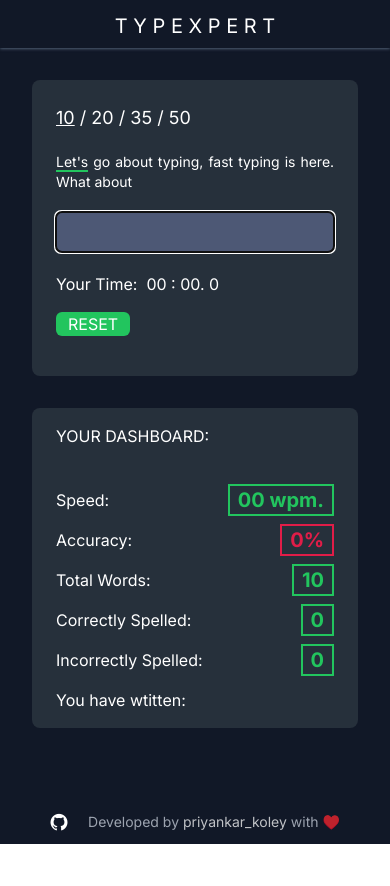
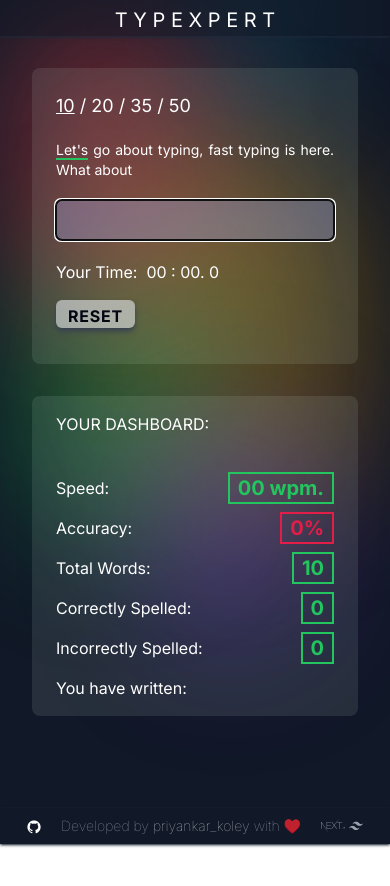
Before and after one commit to priyankarkoley/Typexpert, a Next.js app: page / in a window 390 px wide. Shown: the top 886 px of the page. Built offline with nearby package versions, Linux system fonts and the light colour scheme.

Commit message:
Mobile responsiveness left

```diff
--- a/src/app/page.tsx
+++ b/src/app/page.tsx
@@ -36,11 +36,11 @@
   return (
       <div className="h-screen w-full relative flex-col justify-center">
         <div className="absolute -z-50 bg-fixed bg-gray-900 w-full h-full">
-          <div className="hidden sm:block opacity-40 blur-3xl rounded-full w-64 h-64 absolute top-1/2 -mt-10 left-2/3 -ml-32 animate-circlesm z-10 bg-violet-800"></div>
-          <div className="hidden sm:block opacity-40 blur-3xl rounded-full w-96 h-96 absolute top-1/2 -mt-72 left-1/2 -ml-32 animate-circlemd -z-50 bg-yellow-600"></div>
-          <div className="hidden sm:block opacity-40 blur-3xl rounded-full w-80 h-80 absolute top-1/2 -mt-80 left-1/3 -ml-32 animate-circlexl z-20 bg-red-500"></div>
-          <div className="hidden sm:block opacity-40 blur-3xl rounded-full w-80 h-80 absolute top-1/2 -mt-10 left-1/3 -ml-32 animate-circlesm -z-20 bg-green-600"></div>
-          <div className="hidden sm:block opacity-40 blur-3xl rounded-full w-40 h-40 absolute top-1/2 -mt-96 left-2/3 -ml-12 animate-circlexl -z-20 bg-cyan-600"></div>
+          <div className="opacity-40 blur-3xl rounded-full sm:w-44 sm:h-64 w-44 h-64 absolute top-1/2 -mt-10 left-2/3 -ml-32 animate-circlesm z-10 bg-violet-800"></div>
+          <div className="opacity-40 blur-3xl rounded-full sm:w-64 sm:h-96 w-64 h-96 absolute top-1/2 -mt-72 left-1/2 -ml-32 animate-circlemd -z-50 bg-yellow-600"></div>
+          <div className="opacity-40 blur-3xl rounded-full sm:w-52 sm:h-80 w-52 h-80 absolute top-1/2 -mt-80 left-1/3 -ml-32 animate-circlexl z-20 bg-red-500"></div>
+          <div className="opacity-40 blur-3xl rounded-full sm:w-52 sm:h-80 w-52 h-80 absolute top-1/2 -mt-52 left-1/3 -ml-32 animate-circlesm -z-20 bg-green-600"></div>
+          <div className="opacity-40 blur-3xl rounded-full sm:w-20 sm:h-40 w-20 h-40 absolute top-1/2 -mt-96 left-2/3 -ml-12 animate-circlexl -z-20 bg-cyan-600"></div>
         </div>
         <Navbar />
         <div className="flex justify-center sm:my-10">
--- a/src/components/Dashboard.tsx
+++ b/src/components/Dashboard.tsx
@@ -80,7 +80,7 @@
           </span>
         </div>
         <div className="">
-          You have wtitten:
+          You have written:
           <div
           // className={`text-xl ${inCorrectCount?"border-rose-600 text-rose-600":"border-green-500 text-green-500"} inline-block absolute right-0 font-bold border-2 w-fit px-2`}
           >
--- a/src/components/Footer.tsx
+++ b/src/components/Footer.tsx
@@ -3,25 +3,37 @@
 
 export default function Footer() {
   return (
-    <div className="bg-gray-900 flex sticky md:absolute bottom-0 w-full text-sm lg:text-base text-gray-400 h-11 lg:h-13 justify-center items-center text-center space-x-5">
+    <div className="shadow-gray-800 shadow bg-gray-900 flex sticky md:absolute bottom-0 w-full text-sm lg:text-sm text-gray-400 h-9 lg:h-10 justify-center items-center text-center space-x-5">
       <Link
         href={"https://github.com/priyankarkoley/Typexpert"}
         target="_blank"
-        className="hover:animate-bounce pt-1 sm:absolute right-5 text-lg sm:text-xl md:text-2xl lg:text-3xl"
+        className="hover:animate-bounce pt-1 sm:absolute right-5 text-md sm:text-lg md:text-xl lg:text-2xl"
       >
         <i className="devicon-github-original text-white"></i>
       </Link>
-      <div className="w-fit">
+      <div className="w-fit font-thin">
         Developed by{" "}
         <Link
           target="_blank"
-          className="text-white hover:underline hover:cursor-pointer delay-1000 hover:text-lime-400 animate-pulse"
+          className="text-white hover:underline hover:cursor-pointer hover:text-lime-400 animate-pulse"
           href={"https://priyankarkoley.github.io/myspace/"}
         >
           priyankar_koley
         </Link>{" "}
         with <span className="animate-pulse text-white">♥️</span>
       </div>
+      <div className="sm:absolute left-1 flex items-center">
+        <Link
+          href={"https://nextjs.org"}
+          target="_blank"
+          className="devicon-nextjs-original-wordmark text-2xl sm:text-4xl pr-1 sm:pr-2"
+        ></Link>
+        <Link
+          href={"https://tailwindcss.com"}
+          target="_blank"
+          className="devicon-tailwindcss-plain text-md sm:text-lg font-thin"
+        ></Link>
+      </div>
     </div>
   );
 }
--- a/src/components/Main.tsx
+++ b/src/components/Main.tsx
@@ -42,7 +42,6 @@
   correctStore: number[];
   setCorrectStore: any;
 }) {
-
   const inputElement = useRef<any>(null);
 
   // useEffect(()=>{
@@ -50,7 +49,9 @@
   // },[wordCount,inputElement])
 
   const [i, setI] = useState<number>(0);
-  const [col, setCol] = useState<string>("bg-indigo-300 bg-opacity-30 text-white");
+  const [col, setCol] = useState<string>(
+    "bg-indigo-300 bg-opacity-30 text-white"
+  );
   const [int, setInt] = useState<NodeJS.Timer>();
   const [status, setStatus] = useState(0);
 
@@ -114,7 +115,8 @@
         setI(i + 1);
       }
       if (word === myGivenString[i] + " ") word = "";
-      if (myGivenString[i].includes(word)) setCol("text-white bg-indigo-300 bg-opacity-30");
+      if (myGivenString[i].includes(word))
+        setCol("text-white bg-indigo-300 bg-opacity-30");
       else setCol("text-white bg-red-400");
       if (word === myGivenString[i]) setCol("bg-green-400 text-black");
     }
@@ -257,7 +259,7 @@
         // placeholder="Press ENTER or SPACE to finish."
         ref={inputElement}
         autoFocus
-        className={`${col} p-2 w-full rounded-md`}
+        className={`${col} p-2 w-full rounded-md caret-neutral-50`}
         onChange={(e) => {
           start();
           setText(e.target.value);
--- a/src/components/Navbar.tsx
+++ b/src/components/Navbar.tsx
@@ -2,6 +2,6 @@
 
 export default function Navbar() {
   return (
-    <div className="bg-gray-900 flex sticky top-0 w-full text-xl lg:text-2xl text-white h-12 lg:h-13 justify-center shadow shadow-slate-600 items-center text-center"><div className="pt-1 ">T Y P E X P E R T</div></div>
+    <div className="bg-gray-900 bg-opacity-50 flex sticky top-0 w-full text-xl lg:text-2xl text-white h-9 lg:h-10 justify-center shadow shadow-slate-800 items-center text-center"><div className="pt-1 ">T Y P E X P E R T</div></div>
   );
 }
--- a/src/components/Timer.tsx
+++ b/src/components/Timer.tsx
@@ -19,7 +19,7 @@
         <div className="lg:flex items-center h-10 min-w-fit">
           Your Time:&nbsp; {/* ${time.h < 10 ? "0" + time.h : time.h} : */}
           {`
-          ${time.h==0?'':(time.h < 10 ? "0" + time.h: time.h) +':'}
+          ${time.h == 0 ? "" : (time.h < 10 ? "0" + time.h : time.h) + ":"}
 					${time.m < 10 ? "0" + time.m : time.m} :
 					${time.s < 10 ? "0" + time.s : time.s}.
 					${time.ms < 10 ? time.ms : time.ms}
@@ -99,7 +99,7 @@
       </div> */}
 
         <button
-          className="disabled:bg-stone-500 h-full bg-green-500 px-3 rounded-md"
+          className="disabled:bg-stone-500 text-gray-950 font-bold tracking-wider h-full bg-gray-200 bg-opacity-60 shadow-md hover:shadow-gray-900 shadow-gray-700 hover:bg-opacity-100 pt-1 px-3 rounded-md"
           onClick={() => {
             onReset();
           }}
--- a/tailwind.config.js
+++ b/tailwind.config.js
@@ -58,10 +58,10 @@
         pulse1: "pulse 2s linear infinite",
         pulse2: "pulse 4s linear infinite",
         pulse3: "pulse 5s linear infinite",
-        circlesm: "circlesm 11s linear infinite",
-        circlemd: "circlemd 13s linear infinite",
-        circlelg: "circlelg 17s linear infinite",
-        circlexl: "circlexl 17s linear infinite",
+        circlesm: "circlesm 5s linear infinite",
+        circlemd: "circlemd 7s linear infinite",
+        circlelg: "circlelg 9s linear infinite",
+        circlexl: "circlexl 11s linear infinite",
       },
     },
   },
```
Lines whose indentation alone changed are shown as unchanged.
